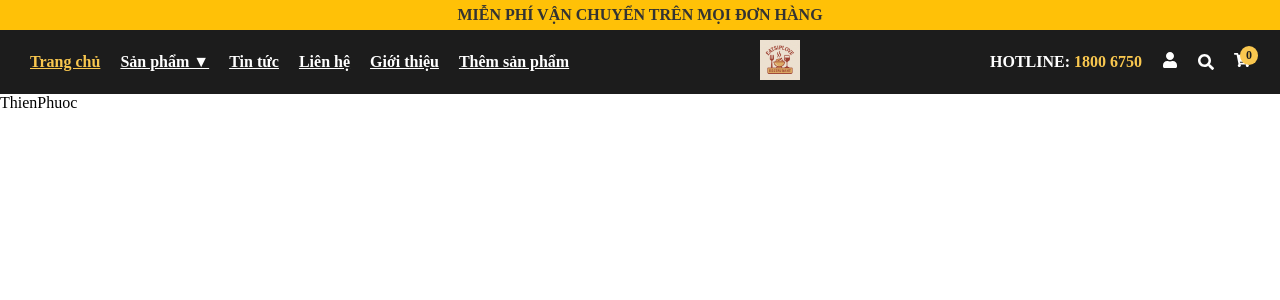
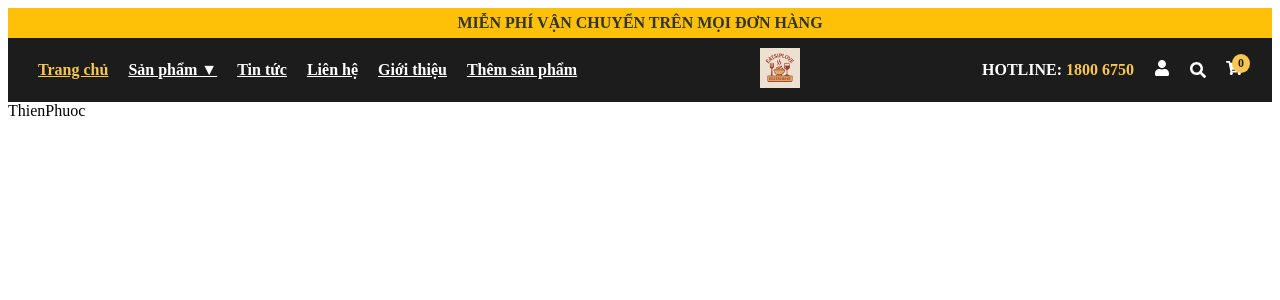
Before and after one commit to Project-start-2025/eatsiplove, a Next.js app: page / in a window 1280 px wide. Shown: the top 300 px of the page. Built offline with nearby package versions, Linux system fonts and the light colour scheme.

Commit message:
Update layout.tsx

```diff
--- a/src/app/layout.tsx
+++ b/src/app/layout.tsx
@@ -1,3 +1,4 @@
+import './globals.css';
 import Header from "./components/header/Header";
 import Topbar from "./components/Topbar";
 
@@ -6,7 +7,7 @@ export default function RootLayout({
 }: Readonly<{ children: React.ReactNode }>) {
   return (
     <html lang="en">
-      <body style={{ margin: 0, padding: 0 }}>
+      <body className="m-0 p-0">
         <Topbar />
         <Header />
         {children}
```
